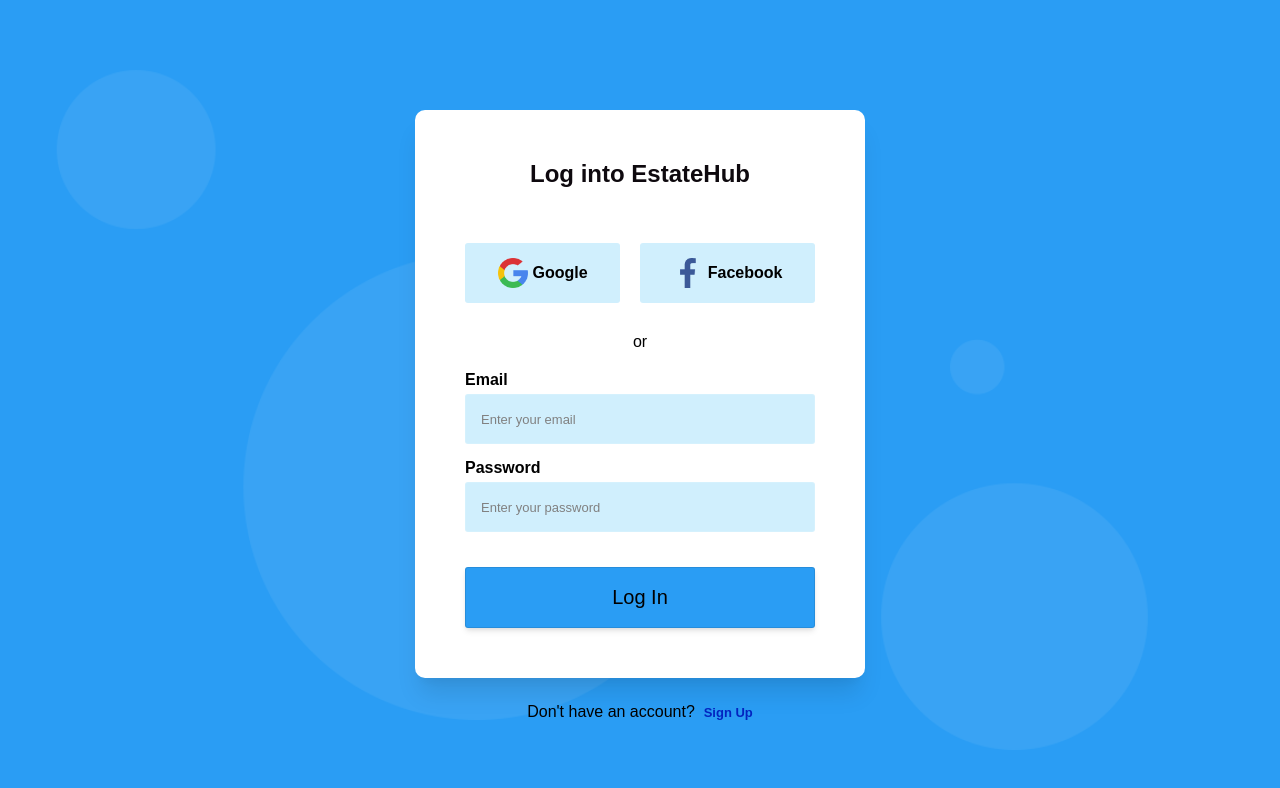
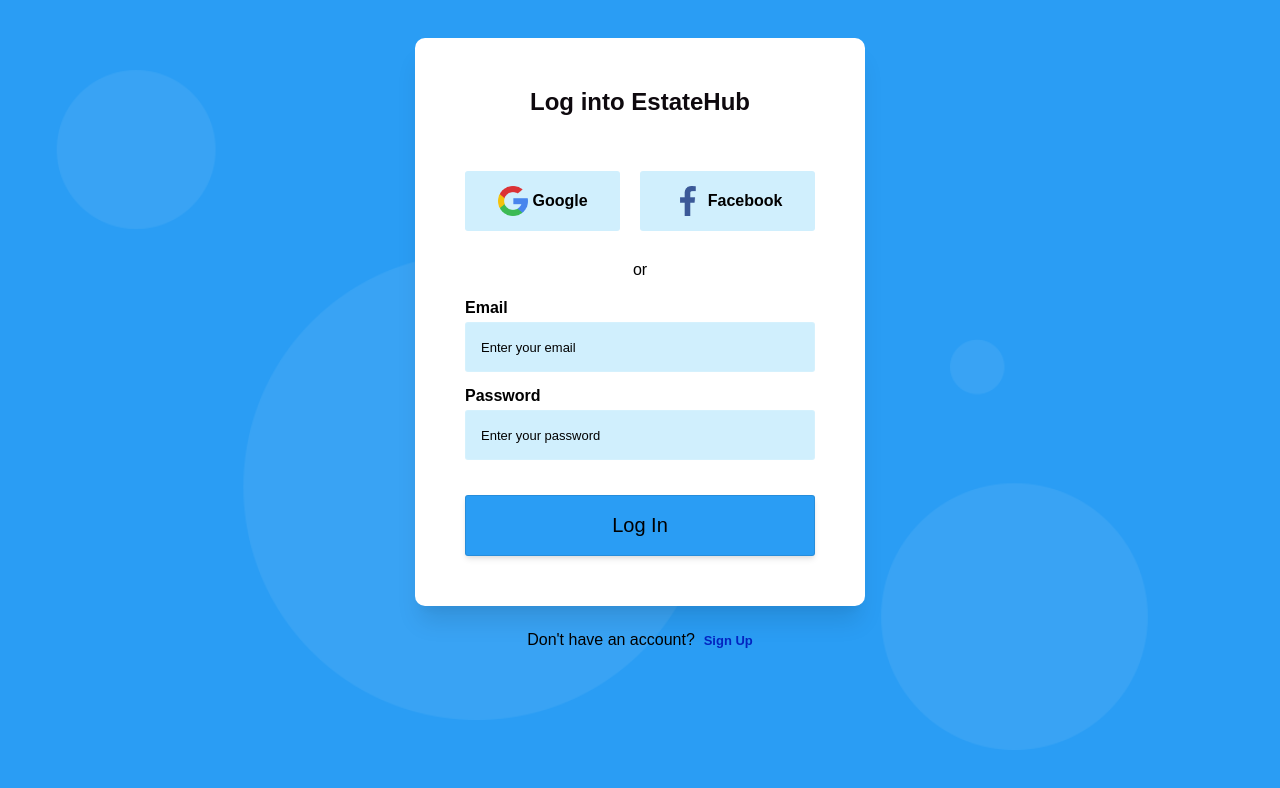
Before and after one commit to shivamkjha/EstateHub, a plain HTML site: page login-page/lpage.html in a window 1280 px wide. Drawn offline with Linux system fonts and the light colour scheme; files whose address does not match are found by name; a web font is replaced by a local one.

Commit message:
some more change

```diff
--- a/index/index.css
+++ b/index/index.css
@@ -4,7 +4,6 @@ body {
     font-weight: 520;
     text-rendering: optimizespeed;
     font-family: FreeSans,Arimo,"Droid Sans",Helvetica,Arial,sans-serif;
-    /* padding: 20px; */
     height: 40px;
 }
 
--- a/login-page/lpage.css
+++ b/login-page/lpage.css
@@ -44,7 +44,7 @@ a:hover {
 
 .form-container {
   max-width: 450px;
-  margin-top: 10%;
+  margin-top: 2%;
   margin-left: auto;
   margin-right: auto;
 }
@@ -187,18 +187,18 @@ li.fb a::before {
   border-radius: 3px;
   margin-bottom: 15px;
   transition: background .3s;
-  color: #ffff;
+  color: black;
 }
 
 .the-form [type="_email"]::placeholder,
 .the-form [type="password"]::placeholder {
   font-size: small;
-  color: grey;
+  color: black;
 }
 
 .the-form [type="_email"]:hover,
 .the-form [type="password"]:hover {
-  background: #ffff;
+  background-color: #2a9df4;
 }
 
 .the-form [type="_email"]:focus,
```
Also changed, not shown: login-page/spage.html (added, +11 -0 lines).
